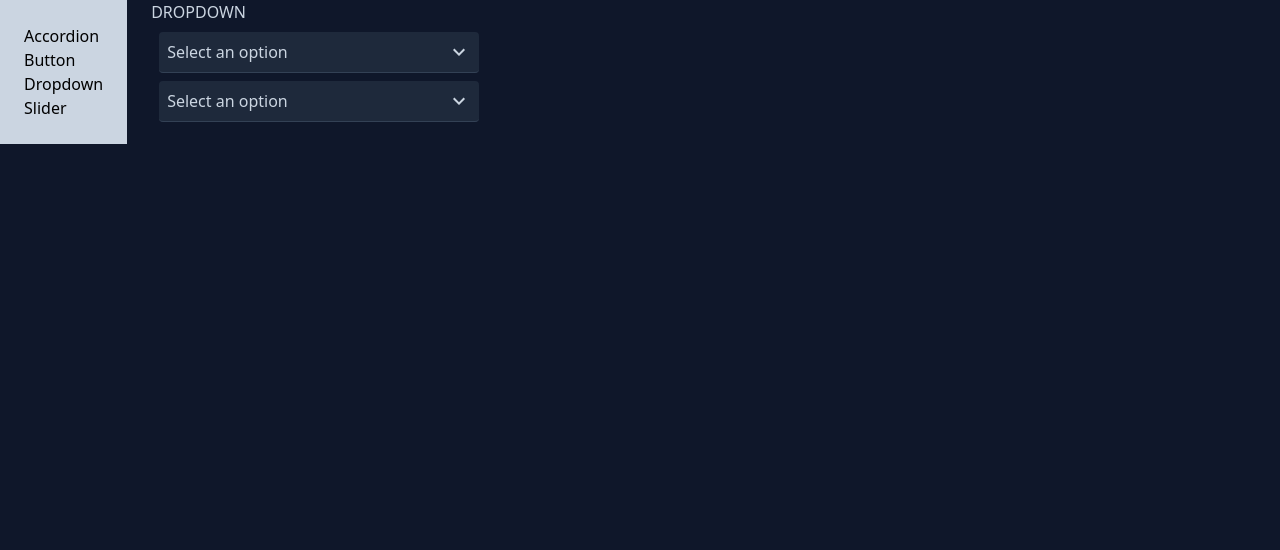
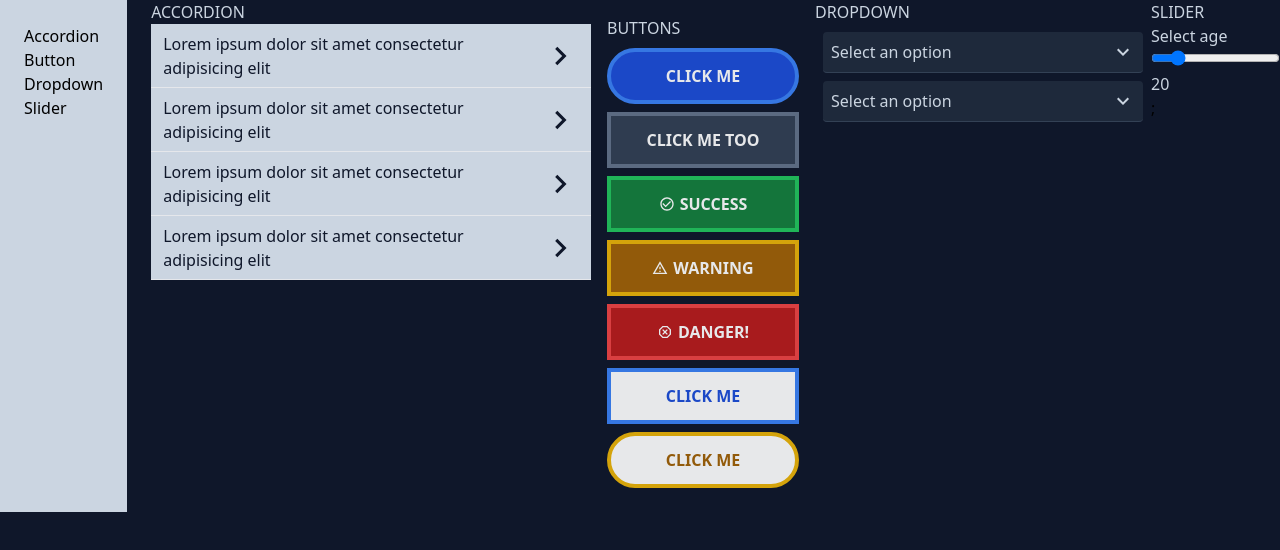
Before and after one commit to SmackSmash/grider-comps, a React (Vite) app: page / in a window 1280 px wide. Shown: the top 550 px of the page. Built offline with nearby package versions, Linux system fonts and the light colour scheme.

Commit message:
Added navigation context provider and added to main.jsx

```diff
--- a/src/App.jsx
+++ b/src/App.jsx
@@ -1,17 +1,17 @@
-// import ButtonPage from './pages/ButtonPage/ButtonPage';
-// import AccordionPage from './pages/AccordionPage/AccordionPage';
+import ButtonPage from './pages/ButtonPage/ButtonPage';
+import AccordionPage from './pages/AccordionPage/AccordionPage';
 import SideBar from './components/SideBar/SideBar';
 import DropdownPage from './pages/DropdownPage/DropdownPage';
-// import SliderPage from './pages/SliderPage/SliderPage';
+import SliderPage from './pages/SliderPage/SliderPage';
 
 const App = () => {
   return (
     <div className='flex'>
       <SideBar />
-      {/* <SliderPage /> */}
+      <AccordionPage />
+      <ButtonPage />
       <DropdownPage />
-      {/* <AccordionPage /> */}
-      {/* <ButtonPage /> */}
+      <SliderPage />
     </div>
   );
 };
--- a/src/components/Link/Link.jsx
+++ b/src/components/Link/Link.jsx
@@ -7,7 +7,7 @@ const Link = ({ children, to, ...rest }) => {
   };
 
   return (
-    <a href={to} {...rest} onClick={handleClick}>
+    <a href={to} onClick={handleClick} {...rest}>
       {children}
     </a>
   );
--- /dev/null
+++ b/src/context/NavigationContext.jsx
@@ -0,0 +1,16 @@
+import { createContext, useState } from 'react';
+import PropTypes from 'prop-types';
+
+export const NavigationContext = createContext();
+
+const NavigationContextProvider = ({ children }) => {
+  const [location, setLocation] = useState('hello there');
+
+  return <NavigationContext.Provider value={{ location, setLocation }}>{children}</NavigationContext.Provider>;
+};
+
+NavigationContextProvider.propTypes = {
+  children: PropTypes.node
+};
+
+export default NavigationContextProvider;
--- a/src/main.jsx
+++ b/src/main.jsx
@@ -1,5 +1,10 @@
 import './main.css';
 import ReactDOM from 'react-dom/client';
 import App from './App';
+import NavigationContextProvider from './context/NavigationContext';
 
-ReactDOM.createRoot(document.querySelector('#root')).render(<App />);
+ReactDOM.createRoot(document.querySelector('#root')).render(
+  <NavigationContextProvider>
+    <App />
+  </NavigationContextProvider>
+);
```
